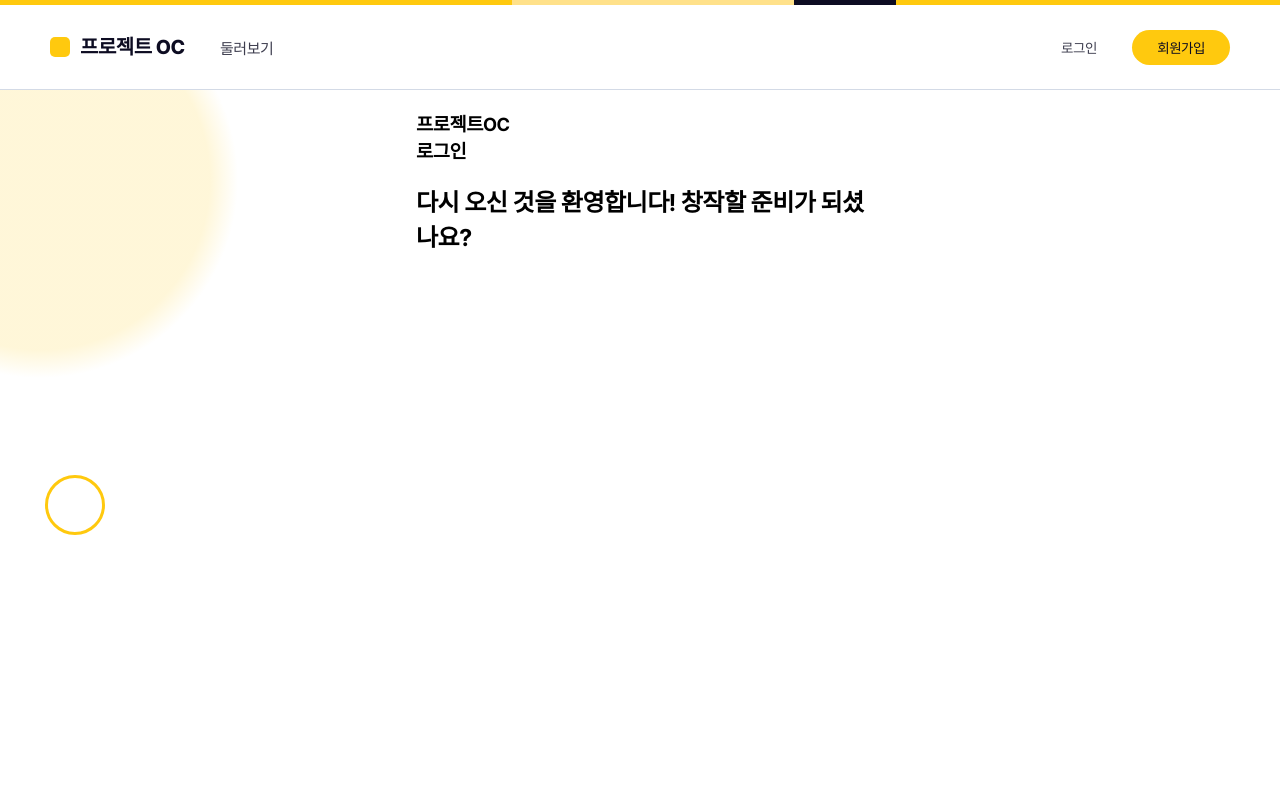
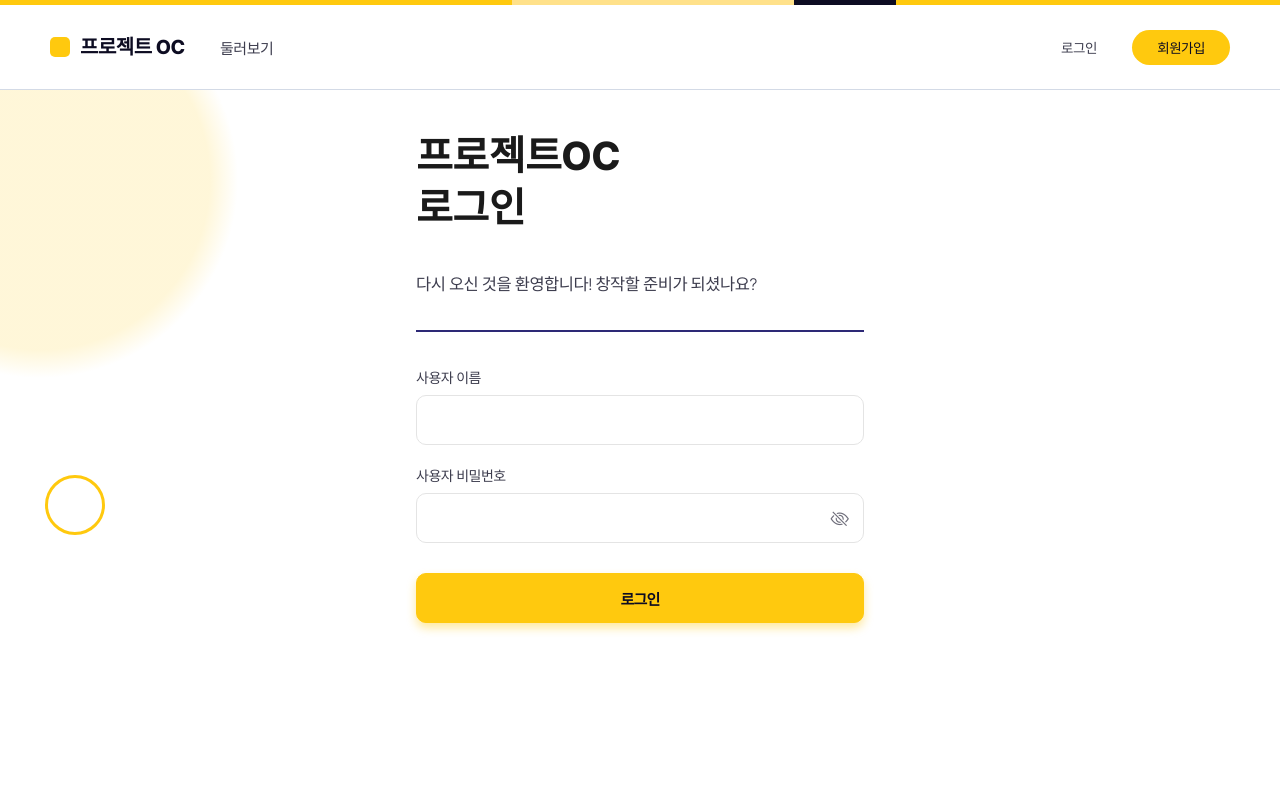
Before and after one commit to Unknown123465/project-oc, a Next.js app in the folder project-oc/: page /login in a window 1280 px wide. Shown: the top 800 px of the page. Built offline with nearby package versions, Linux system fonts and the light colour scheme.

Commit message:
부트스트랩 아이콘 설치 및 로그인 페이지에 form 추가

```diff
--- a/project-oc/package.json
+++ b/project-oc/package.json
@@ -9,6 +9,7 @@
     "lint": "eslint"
   },
   "dependencies": {
+    "bootstrap-icons": "^1.13.1",
     "next": "16.3.0",
     "react": "19.2.8",
     "react-dom": "19.2.8"
--- /dev/null
+++ b/project-oc/src/app/component/form/button.tsx
@@ -0,0 +1,63 @@
+"use client";
+
+import type {CSSProperties, ReactNode} from "react";
+import styles from "./styles.module.css";
+import Link from "next/link";
+
+interface ButtonProps {
+	children: ReactNode;
+	className?: string;
+	width?: number | string;
+	height?: number | string;
+	style?: CSSProperties;
+	hoverAnimation?: boolean;
+	disabled?: boolean;
+}
+
+export function NormalButton({children, className, width, height, style, hoverAnimation = true, disabled}: ButtonProps) {
+	return (
+		<button
+			type="button"
+			className={`${styles.button} ${styles.normal} ${hoverAnimation ? styles.hover_animation : ""} ${className}`}
+			disabled={disabled}
+			aria-disabled={disabled}
+			style={{width, height, ...style}}>
+			{children}
+		</button>
+	);
+}
+
+interface SubmitButtonProps extends ButtonProps {
+	styleType?: "simple" | "attention";
+}
+
+export function SubmitButton({children, className, width, height, style, hoverAnimation = true, disabled, styleType = "attention"}: SubmitButtonProps) {
+	return (
+		<button
+			type="submit"
+			className={`${styles.button} ${styles.submit} ${styleType === "attention" ? styles.attention : ""} ${hoverAnimation ? styles.normal_button : ""} ${className}`}
+			disabled={disabled}
+			aria-disabled={disabled}
+			style={{width, height, ...style}}>
+			{children}
+		</button>
+	);
+}
+
+interface LinkButtonProps {
+	children: ReactNode;
+	href: string;
+	className?: string;
+	width?: number | string;
+	height?: number | string;
+	style?: CSSProperties;
+	styleType?: "simple" | "attention";
+}
+
+export function LinkButton({children, href, className, width, height, style, styleType = "attention"}: LinkButtonProps) {
+	return (
+		<Link href={href} className={`${styles.anchor} ${styleType === "attention" ? styles.attention : ""} ${className}`} role="button" style={{width, height, ...style}}>
+			{children}
+		</Link>
+	);
+}
--- /dev/null
+++ b/project-oc/src/app/component/form/input.tsx
@@ -0,0 +1,69 @@
+"use client";
+
+import {useCallback, useState, type ChangeEvent, type CSSProperties} from "react";
+import styles from "./styles.module.css";
+
+interface InputProps {
+	width?: number | string;
+	height?: number | string;
+	padding?: number | string;
+	borderRadius?: number | string;
+	style?: CSSProperties;
+	focusAnimation?: boolean;
+	name: string;
+	readOnly?: boolean;
+	disabled?: boolean;
+	value: string;
+	onChange: (e: ChangeEvent<HTMLInputElement, HTMLInputElement>) => void;
+}
+
+export function TextInput({width, height, padding, borderRadius, style, focusAnimation = true, name, readOnly, disabled, value, onChange}: InputProps) {
+	return (
+		<div className={styles.box} style={{width, height, ...style}}>
+			<input
+				type="text"
+				className={focusAnimation ? styles.focus_animation : undefined}
+				name={name}
+				readOnly={readOnly}
+				aria-readonly={readOnly}
+				disabled={disabled}
+				aria-disabled={disabled}
+				style={{padding, borderRadius}}
+				value={value}
+				onChange={onChange}
+			/>
+		</div>
+	);
+}
+
+export function PasswordInput({width, height, padding, borderRadius, style, focusAnimation = true, name, readOnly, disabled, value, onChange}: InputProps) {
+	const [show, setShow] = useState<boolean>(false);
+
+	const showChange = useCallback((e: ChangeEvent<HTMLInputElement, HTMLInputElement>) => {
+		const {checked} = e.target;
+
+		setShow(checked);
+	}, []);
+
+	return (
+		<div className={styles.box} style={{width, height, ...style}}>
+			<input
+				type={show ? "text" : "password"}
+				className={focusAnimation ? styles.focus_animation : undefined}
+				name={name}
+				readOnly={readOnly}
+				aria-readonly={readOnly}
+				disabled={disabled}
+				aria-disabled={disabled}
+				style={{padding, borderRadius}}
+				value={value}
+				onChange={onChange}
+			/>
+
+			<label className={styles.eye} role="checkbox" aria-checked={show}>
+				<i className={`bi ${show ? "bi-eye" : "bi-eye-slash"}`}></i>
+				<input type="checkbox" name="eye" checked={show} hidden onChange={showChange} />
+			</label>
+		</div>
+	);
+}
--- /dev/null
+++ b/project-oc/src/app/component/form/styles.module.css
@@ -0,0 +1,106 @@
+.box {
+	position: relative;
+
+	&:has(input:is([type="text"], [type="password"])) {
+		width: 100%;
+		height: 50px;
+	}
+
+	& input {
+		color: var(--input-text);
+		font-weight: 400;
+
+		&[type="text"],
+		&[type="password"] {
+			width: 100%;
+			height: 100%;
+			padding: 0 18px;
+			background-color: var(--input-back);
+			border: 1.5px solid var(--input-line);
+			transition:
+				box-shadow 0.15s,
+				border-color 0.15s;
+			border-radius: 10px;
+
+			&.focus_animation:focus {
+				box-shadow: 0 0 6px var(--personal);
+				border-color: var(--personal);
+				outline: 0;
+			}
+		}
+	}
+
+	& .eye {
+		min-height: 15px;
+		height: 70%;
+		aspect-ratio: 1;
+		display: flex;
+		justify-content: center;
+		align-items: center;
+		position: absolute;
+		right: 7px;
+		bottom: 15%;
+		border-radius: 10px;
+		font-size: 115%;
+		color: var(--text-thin-2);
+		background-color: transparent;
+		cursor: pointer;
+
+		&:hover {
+			color: black;
+			background-color: var(--button-back-hover);
+		}
+	}
+}
+
+.button {
+	width: 100%;
+	height: 50px;
+	padding: 0;
+	display: flex;
+	justify-content: center;
+	align-items: center;
+	font-size: 15px;
+	letter-spacing: -0.05em;
+	word-break: break-all;
+	border: 1px solid;
+	border-radius: 10px;
+
+	&.normal {
+		color: var(--button-text);
+		border-color: var(--button-line);
+		background-color: var(--button-back);
+		font-weight: 500;
+	}
+
+	&.submit {
+		color: var(--submit-text);
+		border-color: var(--personal);
+		font-weight: 600;
+
+		&:enabled {
+			background-color: var(--submit-back);
+			cursor: pointer;
+
+			&.attention {
+				--y-pos: 5px;
+				--spread: 10px;
+				box-shadow: 0 var(--y-pos) var(--spread) rgba(var(--submit-back-rgb), 0.4);
+				transform: translateY(0);
+				transition:
+					box-shadow 0.15s,
+					transform 0.15s;
+
+				&:hover {
+					--y-pos: 10px;
+					--spread: 22px;
+					transform: translateY(-2px);
+				}
+			}
+		}
+
+		&:disabled {
+			cursor: no-drop;
+		}
+	}
+}
--- a/project-oc/src/app/globals.css
+++ b/project-oc/src/app/globals.css
@@ -15,7 +15,12 @@
 
 	--text-thin-1: #3d3d4e;
 	--text-thin-2: #6e6d7a;
+	--text-bold-1: #1a1a1a;
 	--text-important: #0d0c22;
+
+	--input-text: #1a1a1a;
+	--input-back: white;
+	--input-line:#e4e4e4;
 
 	--button-text: #4a5568;
 	--button-back: #fff;
@@ -31,6 +36,7 @@
 
 	--submit-text: #0d0c22;
 	--submit-back: #ffc90e;
+	--submit-back-rgb: 255, 201, 14;
 
 	--submit-back-hover: var(--submit-back);
 
--- a/project-oc/src/app/layout.tsx
+++ b/project-oc/src/app/layout.tsx
@@ -1,6 +1,6 @@
 import type {Metadata} from "next";
 import "./globals.css";
-
+import "bootstrap-icons/font/bootstrap-icons.css";
 import localFont from "next/font/local";
 import Header from "./component/section-tag/header";
 import Footer from "./component/section-tag/footer";
@@ -18,7 +18,7 @@ export const metadata: Metadata = {
 
 export default function RootLayout({children}: LayoutProps<"/">) {
 	return (
-		<html lang='ko' className={pretendard.className}>
+		<html lang="ko" className={pretendard.className}>
 			<body>
 				<Header />
 				{children}
--- /dev/null
+++ b/project-oc/src/app/login/client.tsx
@@ -0,0 +1,23 @@
+"use client";
+
+import styles from "./page.module.css";
+import {PasswordInput, TextInput} from "../component/form/input";
+import {SubmitButton} from "../component/form/button";
+
+export function LoginForm() {
+	return (
+		<form className={styles.login_form}>
+			<p>사용자 이름</p>
+
+			<TextInput name="userName" value="" onChange={() => {}} />
+
+			<p>사용자 비밀번호</p>
+
+			<PasswordInput name="password" value="" onChange={() => {}} />
+
+			<SubmitButton width="100%" className={styles.submit_button}>
+				로그인
+			</SubmitButton>
+		</form>
+	);
+}
--- a/project-oc/src/app/login/page.module.css
+++ b/project-oc/src/app/login/page.module.css
@@ -3,10 +3,50 @@
 	display: grid;
 	grid-template-columns: 20vw 12.5vw 1fr 12.5vw 20vw;
 	grid-auto-rows: auto;
+
+	& hr {
+		border-width: 0 0 2px;
+		border-color: var(--text-important);
+		margin: 35px auto;
+	}
 }
 
 .header {
 	width: 100%;
+
+	& h1 {
+		color: var(--text-bold-1);
+		font-size: 40px;
+		font-weight: 800;
+		line-height: 1.3;
+	}
+
+	& h2 {
+		color: var(--text-thin-1);
+		font-size: 16.5px;
+		font-weight: 300;
+		line-height: 1.3;
+		word-break: keep-all;
+	}
+}
+
+.login_form {
+	width: 100%;
+
+	& p {
+		margin: 20px 0 8px;
+		color: var(--text-thin-1);
+		font-size: 14px;
+		font-weight: 500;
+
+		&:first-of-type {
+			margin-top: 0;
+		}
+	}
+
+	& .submit_button {
+		margin-top: 30px;
+	}
 }
 
 .bg {
--- a/project-oc/src/app/login/page.tsx
+++ b/project-oc/src/app/login/page.tsx
@@ -1,3 +1,4 @@
+import { LoginForm } from "./client";
 import styles from "./page.module.css";
 
 function BgCircle({size, boundary, fill, pos}: {size: "big" | "small"; boundary: "soft" | "hard"; fill: "bg" | "stroke"; pos: "left" | "middle" | "right"}) {
@@ -59,6 +60,10 @@ function Header() {
 	);
 }
 
+
+
+
+
 export default function Login() {
 	return (
 		<main className={styles.main}>
@@ -68,6 +73,10 @@ export default function Login() {
 
 			<article>
 				<Header />
+
+				<hr />
+
+				<LoginForm />
 			</article>
 
 			<section></section>
```
Also changed, not shown: 1 other file (tests, documents, lock files or other folders).
